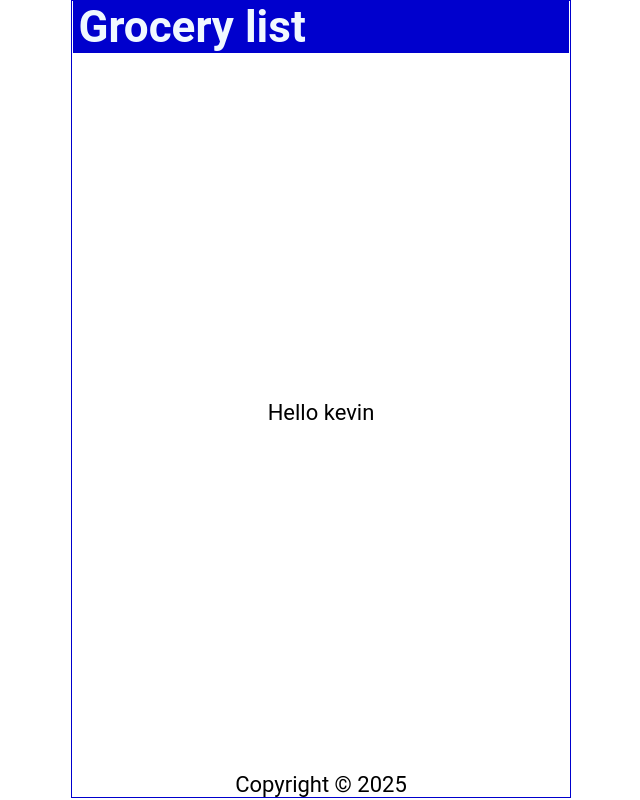
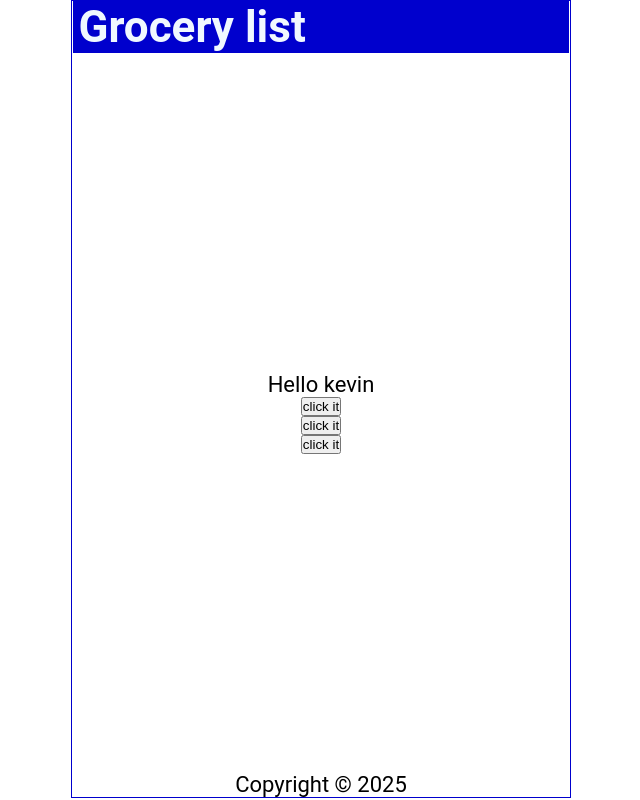
Before and after one commit to Bishru182/reactJS-tutorials-Dave-Gray, a React (Create React App) app: page / in a window 1280 px wide. Shown: the whole page, without its empty margins (319-959 px from the left). Built offline with nearby package versions, Linux system fonts and the light colour scheme.

Commit message:
click events

```diff
--- a/src/Content.js
+++ b/src/Content.js
@@ -10,11 +10,26 @@
                                                      SO THE OUTPUT => 0,1,2  */
         return names[int];
       }
+
+      const handleClick =() => {
+        console.log('you clicked it');
+      }
+
+      const handleClick2 =(name) => {
+        console.log(`${name} was clicked`);/* use backticks here */
+      }
+      const handleClick3 =(e) => {
+        console.log(e.target.innerText);
+      }
+
   return (
     <main>
         <p>
             Hello {handleNameChange()}
         </p>
+        <button onClick={handleClick}>click it</button>
+        <button onClick={() => handleClick2('Dave')}>click it</button>
+        <button onClick={(e) => handleClick3(e)}>click it</button>
     </main>
   )
 }
```
